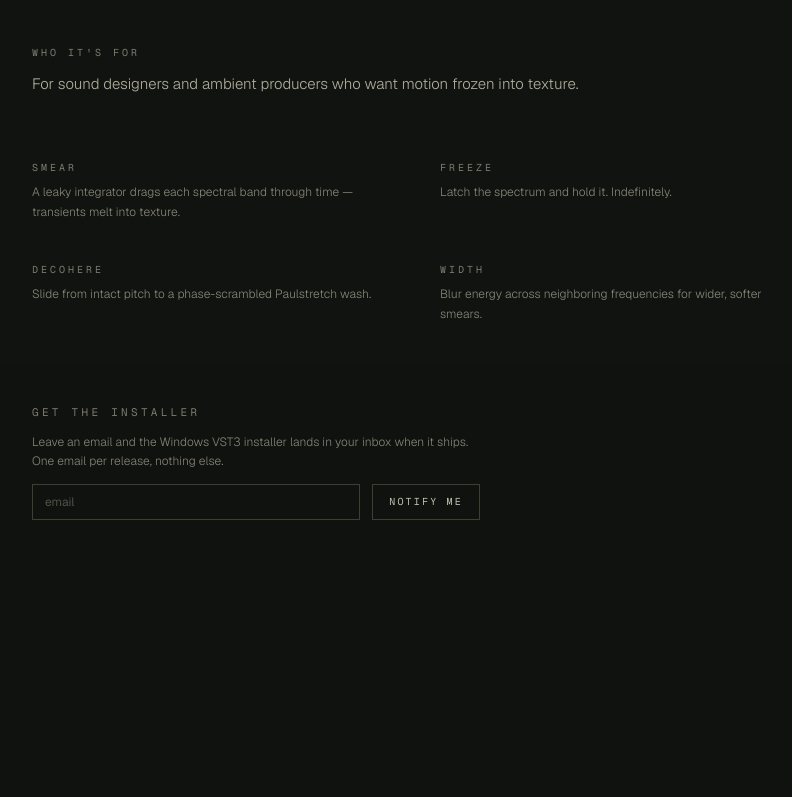
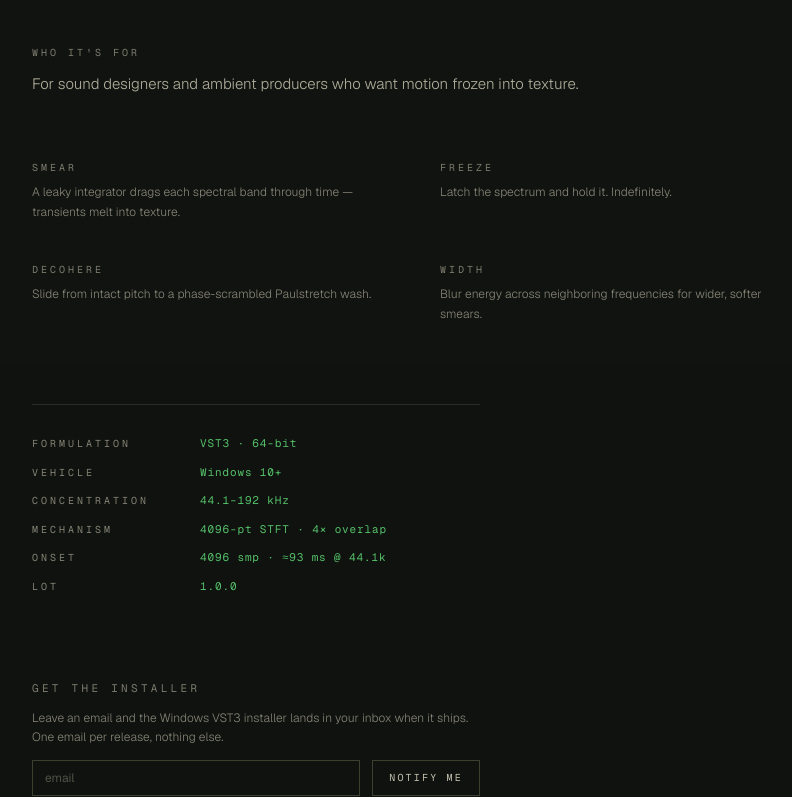
Before and after one commit to hadencain/arsenic, a Next.js app: page /smear in a window 1280 px wide. Shown: the part 435-1232 px from the top of the page, without its empty margins (64-856 px from the left). Before the commit the page ends 1067 px from the top, so only its background shows below. Built offline with nearby package versions, Linux system fonts and the light colour scheme; no server answers; a web font is replaced by a local one.

Commit message:
dose panel: registry-driven spec table on every product page

```diff
--- a/components/pages/audio-sort.tsx
+++ b/components/pages/audio-sort.tsx
@@ -4,6 +4,7 @@ import { motion } from "framer-motion";
 import { toolBySlug } from "../registry";
 import { AudienceLine, FeatureBeats, MediaSlot } from "../landing-kit";
 import { EmailCapture } from "../email-capture";
+import { SpecPanel } from "../spec-panel";
 
 const EASE: [number, number, number, number] = [0.22, 1, 0.36, 1];
 const tool = toolBySlug("audio-sort")!;
@@ -101,6 +102,7 @@ export function AudioSortLanding() {
       <AudienceLine>{tool.audience}</AudienceLine>
       <MediaSlot src={tool.screenshot} alt={`${tool.title} interface`} />
       <FeatureBeats beats={BEATS} />
+      <SpecPanel specs={tool.specs} />
       <EmailCapture
         tag={tool.tag}
         prompt={tool.capturePrompt}
--- a/components/pages/fracture.tsx
+++ b/components/pages/fracture.tsx
@@ -4,6 +4,7 @@ import { motion } from "framer-motion";
 import { toolBySlug } from "../registry";
 import { AudienceLine, FeatureBeats, MediaSlot } from "../landing-kit";
 import { EmailCapture } from "../email-capture";
+import { SpecPanel } from "../spec-panel";
 
 const EASE: [number, number, number, number] = [0.22, 1, 0.36, 1];
 const tool = toolBySlug("fracture")!;
@@ -106,6 +107,7 @@ export function FractureLanding() {
       <AudienceLine>{tool.audience}</AudienceLine>
       <MediaSlot src={tool.screenshot} alt={`${tool.title} interface`} />
       <FeatureBeats beats={BEATS} />
+      <SpecPanel specs={tool.specs} />
       <EmailCapture
         tag={tool.tag}
         prompt={tool.capturePrompt}
--- a/components/pages/gravity-well.tsx
+++ b/components/pages/gravity-well.tsx
@@ -4,6 +4,7 @@ import { motion } from "framer-motion";
 import { toolBySlug } from "../registry";
 import { AudienceLine, FeatureBeats, MediaSlot } from "../landing-kit";
 import { EmailCapture } from "../email-capture";
+import { SpecPanel } from "../spec-panel";
 
 const EASE: [number, number, number, number] = [0.22, 1, 0.36, 1];
 const tool = toolBySlug("gravity-well")!;
@@ -100,6 +101,7 @@ export function GravityWellLanding() {
       <AudienceLine>{tool.audience}</AudienceLine>
       <MediaSlot src={tool.screenshot} alt={`${tool.title} interface`} />
       <FeatureBeats beats={BEATS} />
+      <SpecPanel specs={tool.specs} />
       <EmailCapture
         tag={tool.tag}
         prompt={tool.capturePrompt}
--- a/components/pages/sample-viewer.tsx
+++ b/components/pages/sample-viewer.tsx
@@ -4,6 +4,7 @@ import { motion } from "framer-motion";
 import { toolBySlug } from "../registry";
 import { AudienceLine, FeatureBeats, MediaSlot } from "../landing-kit";
 import { EmailCapture } from "../email-capture";
+import { SpecPanel } from "../spec-panel";
 
 const EASE: [number, number, number, number] = [0.22, 1, 0.36, 1];
 const tool = toolBySlug("sample-viewer")!;
@@ -111,6 +112,7 @@ export function SampleViewerLanding() {
       <AudienceLine>{tool.audience}</AudienceLine>
       <MediaSlot src={tool.screenshot} alt={`${tool.title} interface`} />
       <FeatureBeats beats={BEATS} />
+      <SpecPanel specs={tool.specs} />
       <EmailCapture
         tag={tool.tag}
         prompt={tool.capturePrompt}
--- a/components/pages/smear.tsx
+++ b/components/pages/smear.tsx
@@ -4,6 +4,7 @@ import { motion } from "framer-motion";
 import { toolBySlug } from "../registry";
 import { AudienceLine, FeatureBeats, MediaSlot } from "../landing-kit";
 import { EmailCapture } from "../email-capture";
+import { SpecPanel } from "../spec-panel";
 
 const EASE: [number, number, number, number] = [0.22, 1, 0.36, 1];
 const tool = toolBySlug("smear")!;
@@ -96,6 +97,7 @@ export function SmearLanding() {
       <AudienceLine>{tool.audience}</AudienceLine>
       <MediaSlot src={tool.screenshot} alt={`${tool.title} interface`} />
       <FeatureBeats beats={BEATS} />
+      <SpecPanel specs={tool.specs} />
       <EmailCapture
         tag={tool.tag}
         prompt={tool.capturePrompt}
--- a/components/pages/spectral-shuffler.tsx
+++ b/components/pages/spectral-shuffler.tsx
@@ -4,6 +4,7 @@ import { motion } from "framer-motion";
 import { toolBySlug } from "../registry";
 import { AudienceLine, FeatureBeats, MediaSlot } from "../landing-kit";
 import { EmailCapture } from "../email-capture";
+import { SpecPanel } from "../spec-panel";
 
 const EASE: [number, number, number, number] = [0.22, 1, 0.36, 1];
 const tool = toolBySlug("spectral-shuffler")!;
@@ -109,6 +110,7 @@ export function SpectralShufflerLanding() {
       <AudienceLine>{tool.audience}</AudienceLine>
       <MediaSlot src={tool.screenshot} alt={`${tool.title} interface`} />
       <FeatureBeats beats={BEATS} />
+      <SpecPanel specs={tool.specs} />
       <EmailCapture
         tag={tool.tag}
         prompt={tool.capturePrompt}
--- a/components/pages/tc-tools.tsx
+++ b/components/pages/tc-tools.tsx
@@ -4,6 +4,7 @@ import { motion } from "framer-motion";
 import { toolBySlug } from "../registry";
 import { AudienceLine, FeatureBeats } from "../landing-kit";
 import { EmailCapture } from "../email-capture";
+import { SpecPanel } from "../spec-panel";
 
 const EASE: [number, number, number, number] = [0.22, 1, 0.36, 1];
 const tool = toolBySlug("tc-tools")!;
@@ -104,6 +105,7 @@ export function TcToolsLanding() {
 
       <AudienceLine>{tool.audience}</AudienceLine>
       <FeatureBeats beats={BEATS} />
+      <SpecPanel specs={tool.specs} />
       <EmailCapture
         tag={tool.tag}
         prompt={tool.capturePrompt}
--- a/components/pages/white-hole.tsx
+++ b/components/pages/white-hole.tsx
@@ -4,6 +4,7 @@ import { motion } from "framer-motion";
 import { toolBySlug } from "../registry";
 import { AudienceLine, FeatureBeats, MediaSlot } from "../landing-kit";
 import { EmailCapture } from "../email-capture";
+import { SpecPanel } from "../spec-panel";
 
 const EASE: [number, number, number, number] = [0.22, 1, 0.36, 1];
 const tool = toolBySlug("white-hole")!;
@@ -105,6 +106,7 @@ export function WhiteHoleLanding() {
       <AudienceLine>{tool.audience}</AudienceLine>
       <MediaSlot src={tool.screenshot} alt={`${tool.title} interface`} />
       <FeatureBeats beats={BEATS} />
+      <SpecPanel specs={tool.specs} />
       <EmailCapture
         tag={tool.tag}
         prompt={tool.capturePrompt}
--- /dev/null
+++ b/components/spec-panel.tsx
@@ -0,0 +1,32 @@
+"use client";
+
+import { motion } from "framer-motion";
+import type { SpecRow } from "./registry";
+
+const EASE: [number, number, number, number] = [0.22, 1, 0.36, 1];
+
+// Dose panel — the back of the poison bottle. Labels stay muted; the value
+// column is the one place the green carries data instead of status.
+export function SpecPanel({ specs }: { specs: SpecRow[] }) {
+  if (specs.length === 0) return null;
+  return (
+    <motion.dl
+      className="mb-20 max-w-md border-t border-ink-3 pt-6"
+      initial={{ opacity: 0, y: 12 }}
+      whileInView={{ opacity: 1, y: 0 }}
+      viewport={{ once: true, margin: "-60px" }}
+      transition={{ duration: 0.8, ease: EASE }}
+    >
+      {specs.map((s) => (
+        <div key={s.label} className="flex items-baseline gap-6 py-1.5">
+          <dt className="text-[10px] font-mono tracking-[0.3em] uppercase text-paper-mute w-36 shrink-0">
+            {s.label}
+          </dt>
+          <dd className="text-[11px] font-mono tracking-[0.08em] text-arsenic-bright">
+            {s.value}
+          </dd>
+        </div>
+      ))}
+    </motion.dl>
+  );
+}
```
